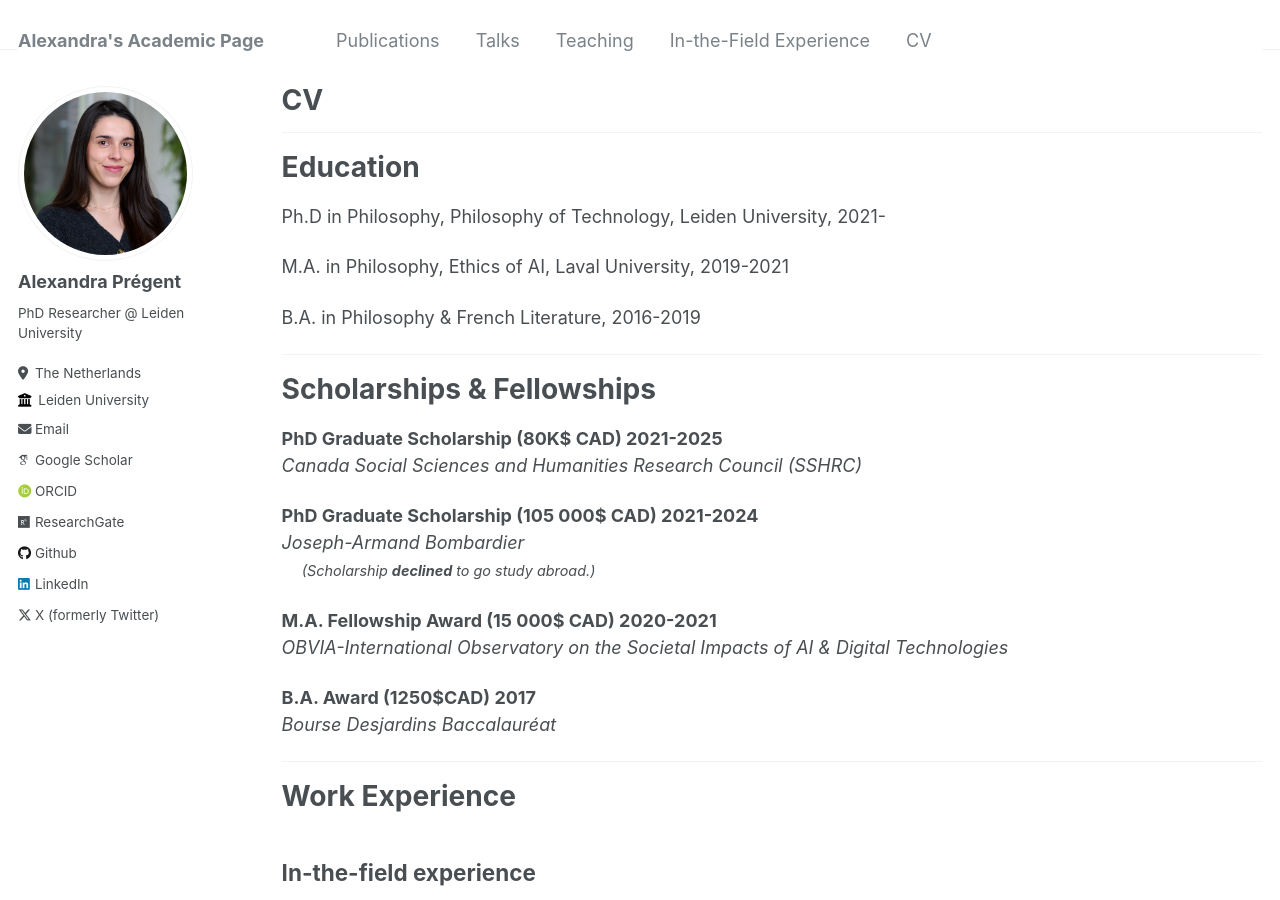
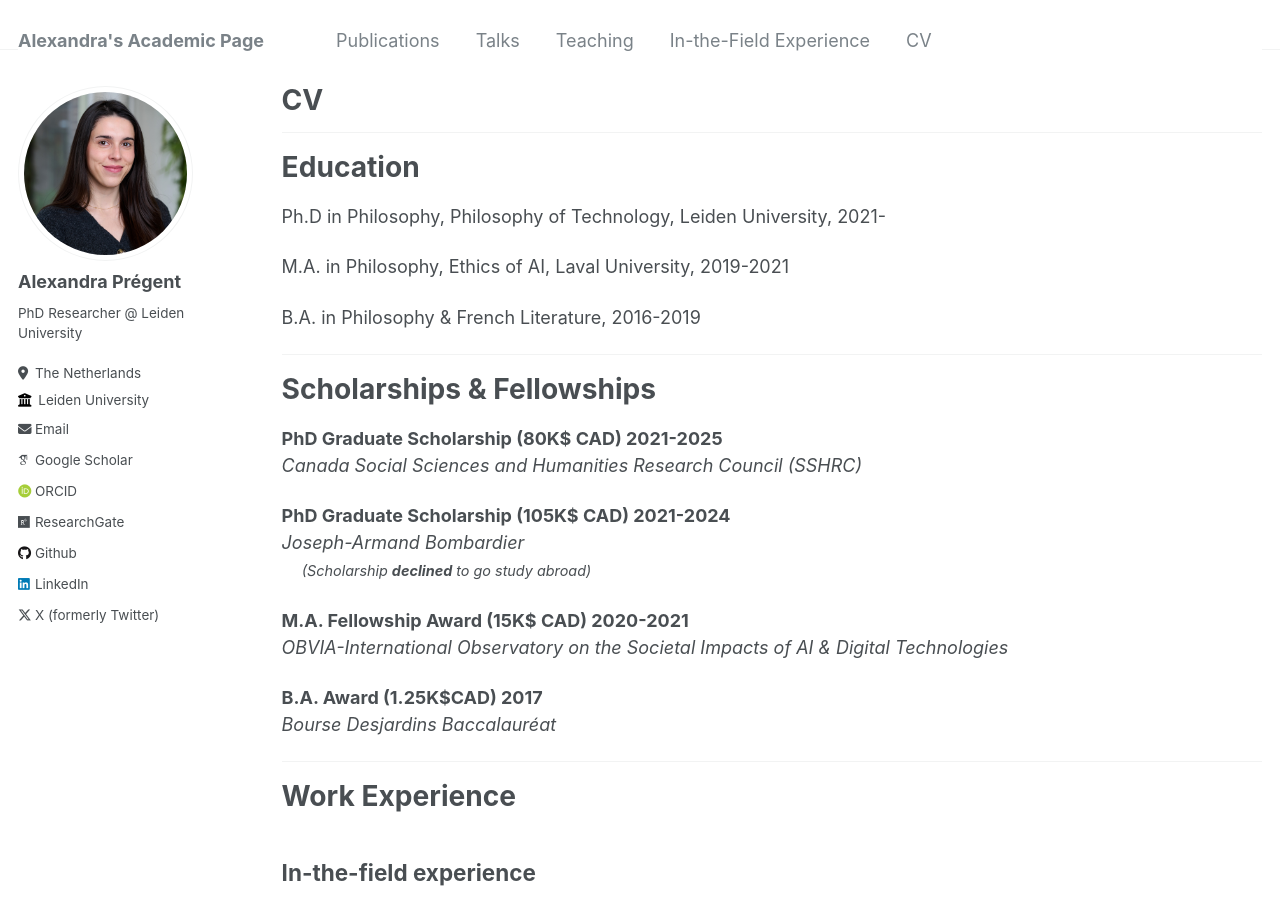
Before and after one commit to AlexandraPregent/AlexandraPregent.github.io, a Jekyll site: the page built from _pages/cv.md, in a window 1280 px wide and 900 px high. Built offline with Jekyll 4.4.1, drawn with Linux system fonts in a browser that asks for light colours; some web fonts are replaced.

Commit message:
Update cv.md

```diff
--- a/_pages/cv.md
+++ b/_pages/cv.md
@@ -29,14 +29,14 @@ B.A. in Philosophy & French Literature, 2016-2019
 **PhD Graduate Scholarship (80K$ CAD) 2021-2025**
 *Canada Social Sciences and Humanities Research Council (SSHRC)*
 
-**PhD Graduate Scholarship (105 000$ CAD) 2021-2024**
+**PhD Graduate Scholarship (105K$ CAD) 2021-2024**
 *Joseph-Armand Bombardier*
-&nbsp; &nbsp; <span style= "font-size:0.8em">*(Scholarship **declined** to go study abroad.)*</span>
+&nbsp; &nbsp; <span style= "font-size:0.8em">*(Scholarship **declined** to go study abroad)*</span>
 
-**M.A. Fellowship Award (15 000$ CAD) 2020-2021**
+**M.A. Fellowship Award (15K$ CAD) 2020-2021**
 *OBVIA-International Observatory on the Societal Impacts of AI & Digital Technologies*
 
-**B.A. Award (1250$CAD) 2017**
+**B.A. Award (1.25K$CAD) 2017**
 *Bourse Desjardins Baccalauréat*
 
 ***
```
